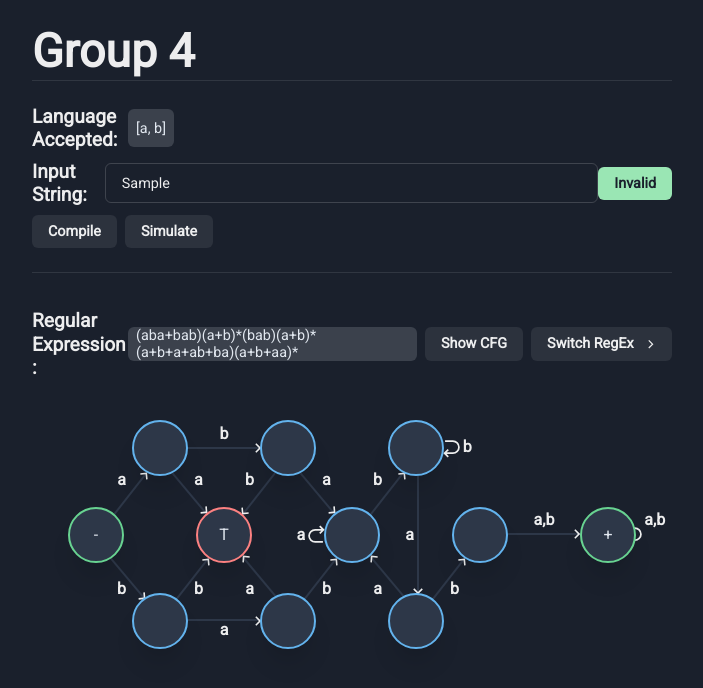
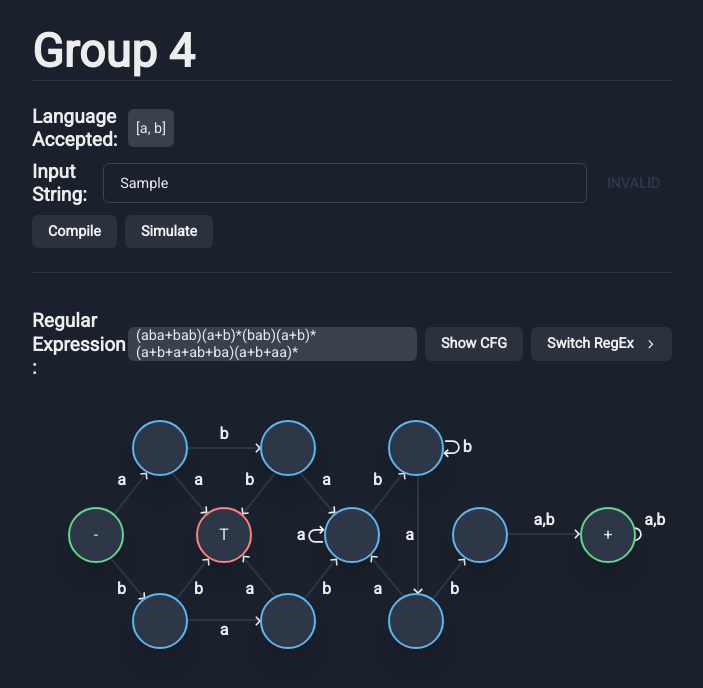
Before and after one commit to Kaezie/AutomataDFA, a Next.js app: page / in a window 1280 px wide. Both pictures are taken after typing "Sample" into the empty fields and a click on the button "Compile". Shown: the top 688 px of the page, without its empty margins (288-991 px from the left). Built offline with nearby package versions, Linux system fonts and the light colour scheme.

Commit message:
color of valid check fix

```diff
--- a/components/components/TopSection.js
+++ b/components/components/TopSection.js
@@ -69,7 +69,11 @@ const LeftBox = ({
               <Flex align="center">
                 {data && (
                   <Button
-                    colorScheme= 'green'
+                    variant="data"
+                    colorScheme={
+                      data.result == "Valid" ?'green':
+                      data.result == "Invalid" && 'red'
+                    }
                   >
                     {data.result}
                   </Button>
--- a/styles/overrides.js
+++ b/styles/overrides.js
@@ -20,9 +20,8 @@ export const Button = {
       fontWeight: "bold",
       color: "gray.700",
       textTransform: "uppercase",
+      fontSize: ["0.7em", "0.7em", "0.9em"],
 
-      fontSize: ["0.7em", "0.7em", "0.9em"],
-      bg: "gray.100",
     },
     clear: {
       bg: "none",
```
